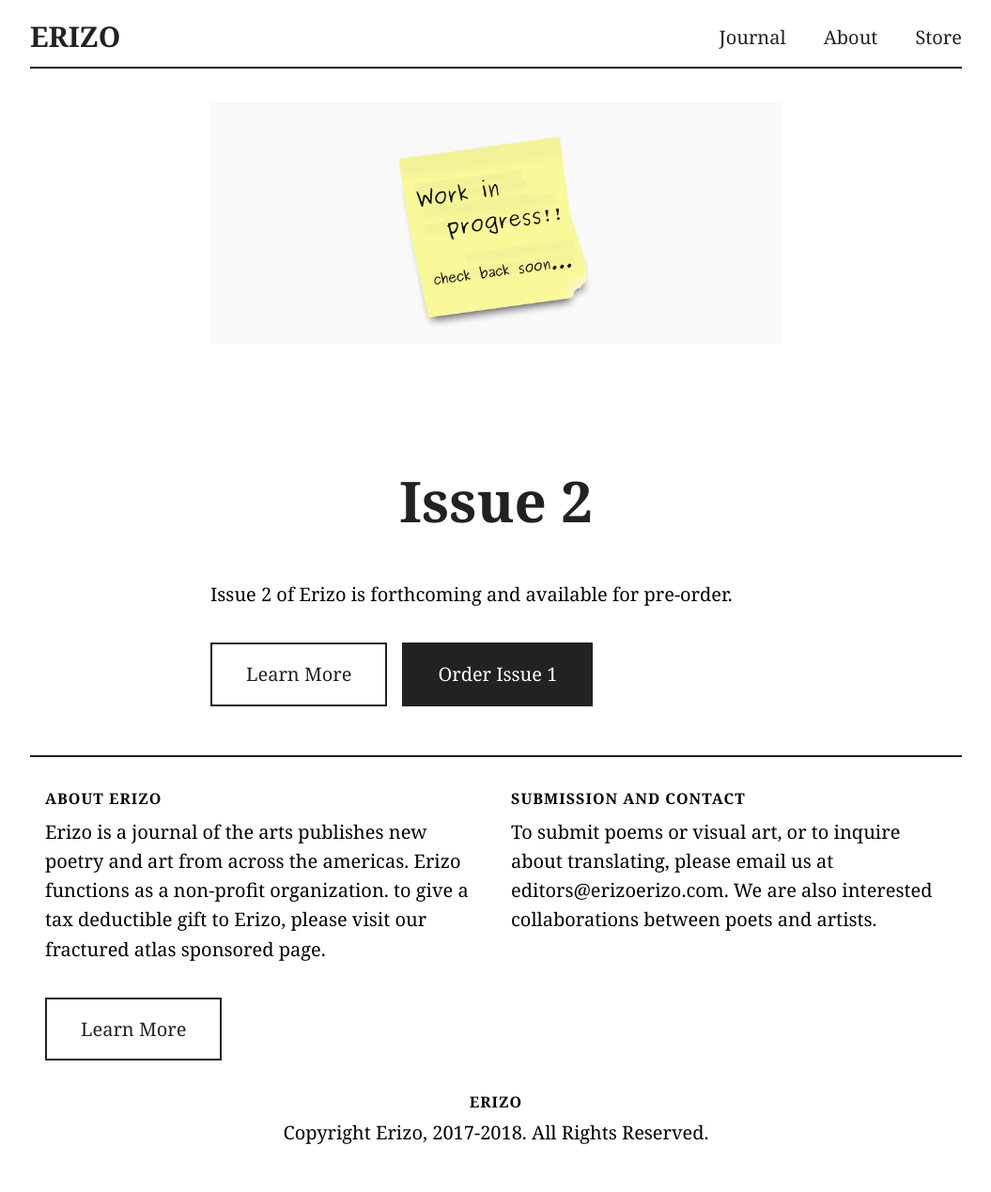
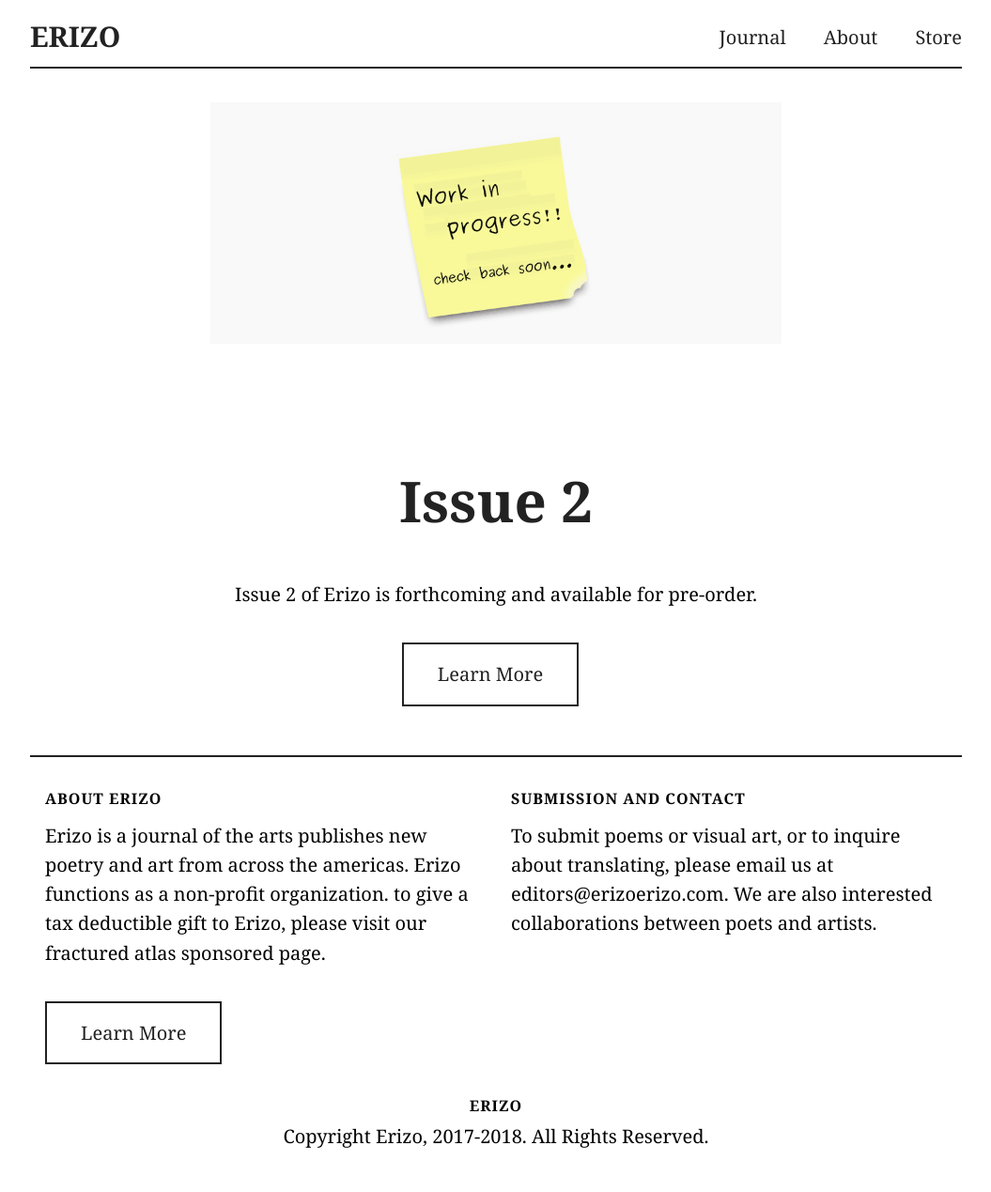
Before and after one commit to erizomag/erizo_jekyll, a Jekyll site: the page built from index.md, in a window 1280 px wide. Shown: the whole page at 94% size, without its empty margins (112-1167 px from the left). Built offline with Jekyll 4.4.1, drawn with Linux system fonts in a browser that asks for light colours; some web fonts are replaced.

Commit message:
Center align home page

```diff
--- a/_layouts/home.html
+++ b/_layouts/home.html
@@ -23,9 +23,9 @@
         <li class="issues_action_row_item">
           <a href="{{ site.issues[1].url }}" class="btn-secondary">Learn More</a>
         </li>
-        <li class="issues_action_row_item">
-          <a href="/" class="btn-base">Order {{ page.issues }}</a>
-        </li>
+        <!-- <li class="issues_action_row_item"> -->
+        <!--   <a href="/" class="btn&#45;base">Order {{ page.issues }}</a> -->
+        <!-- </li> -->
       </ul>
     </div>
 
--- a/_lib/footer.scss
+++ b/_lib/footer.scss
@@ -13,7 +13,7 @@
 
 .site_footer_title {
   font-size: $base-font-size * $rhythm_down_1;
-  margin-bottom: $base_spacing_down_2;
+  margin-bottom: $base_spacing_down_1;
 }
 
 .site_footer_content {
--- a/_lib/main.scss
+++ b/_lib/main.scss
@@ -21,6 +21,7 @@
 }
 
 .home_body_content {
+  text-align: center;
 }
 
 .home_body_content_title {
```
